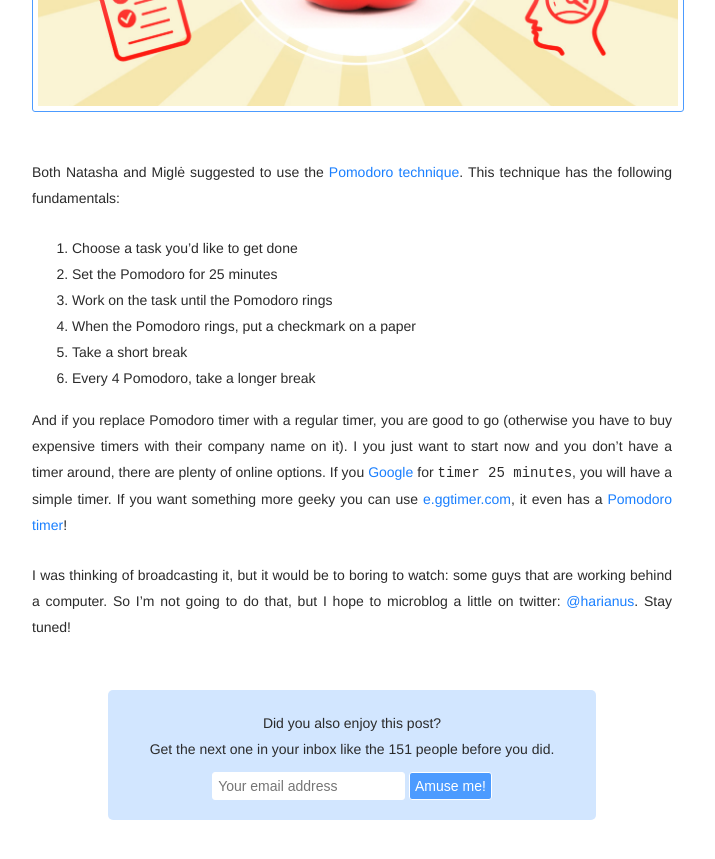
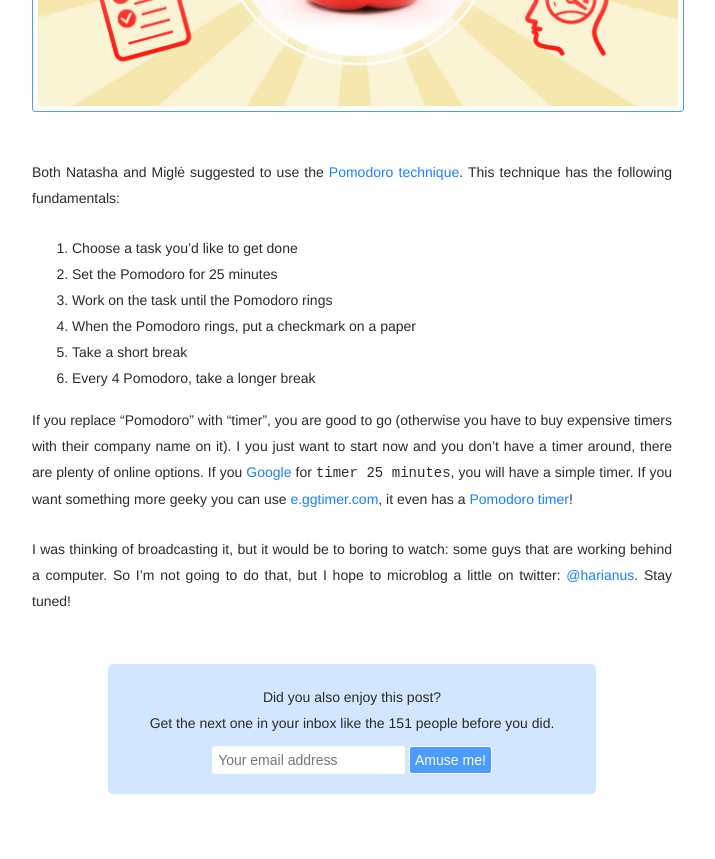
Before and after one commit to adriaandotcom/laspalmas.adriaan.io, a Jekyll site: the page built from _posts/2016-08-03-work-24-hours-straight.md, in a window 1280 px wide and 900 px high, scrolled down 1065 px. Shown: the top 859 px of the window, without its empty margins (288-1003 px from the left). Built offline with Jekyll 4.4.1, drawn with Linux system fonts in a browser that asks for light colours; some of the changed text lies outside the part shown.

Commit message:
Update 2016-08-03-work-24-hours-straight.md

```diff
--- a/_posts/2016-08-03-work-24-hours-straight.md
+++ b/_posts/2016-08-03-work-24-hours-straight.md
@@ -16,6 +16,6 @@
 5. Take a short break
 6. Every 4 Pomodoro, take a longer break
 
-And if you replace Pomodoro timer with a regular timer, you are good to go (otherwise you have to buy expensive timers with their company name on it). I you just want to start now and you don't have a timer around, there are plenty of online options. If you [Google](https://www.google.com/search?q=timer+25+minutes) for `timer 25 minutes`, you will have a simple timer. If you want something more geeky you can use [e.ggtimer.com](http://e.ggtimer.com/), it even has a [Pomodoro timer](http://e.ggtimer.com/pomodoro)!
+If you replace "Pomodoro" with "timer", you are good to go (otherwise you have to buy expensive timers with their company name on it). I you just want to start now and you don't have a timer around, there are plenty of online options. If you [Google](https://www.google.com/search?q=timer+25+minutes) for `timer 25 minutes`, you will have a simple timer. If you want something more geeky you can use [e.ggtimer.com](http://e.ggtimer.com/), it even has a [Pomodoro timer](http://e.ggtimer.com/pomodoro)!
 
 I was thinking of broadcasting it, but it would be to boring to watch: some guys that are working behind a computer. So I'm not going to do that, but I hope to microblog a little on twitter: [@harianus](https://twitter.com/harianus). Stay tuned!
```
